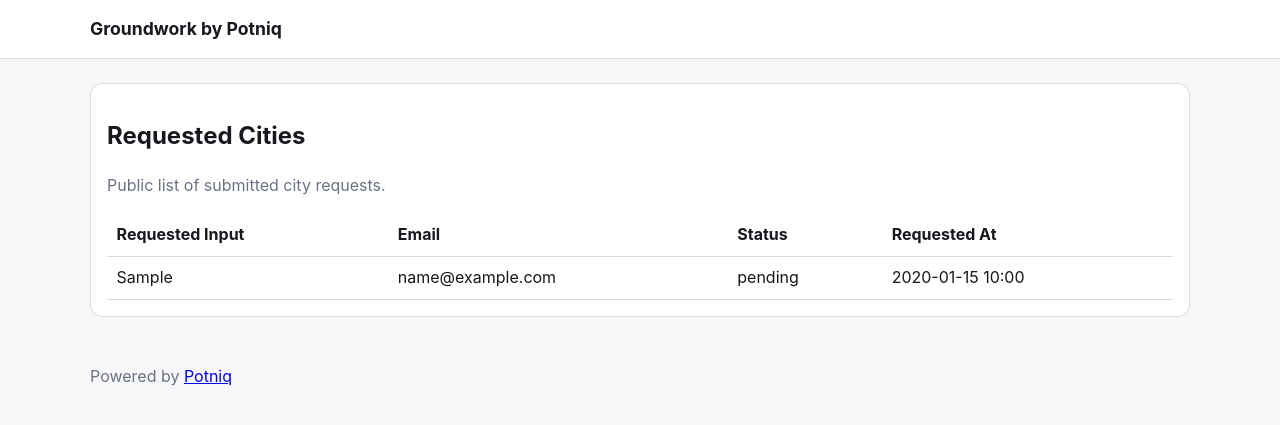
After one commit to potniq/groundwork, a FastAPI app: template app/templates/requests.html in a window 1280 px wide. The commit adds this page. Shown: the top 425 px of the page. Run offline with FastAPI, Linux system fonts and the light colour scheme; the template is opened without the code that fills it: most values are stand-ins (such as "Sample title", 1, 10 or a date in 2020); parts of the project's set-up code (start-up, migrations or seed data) failed here and were passed over; some libraries are stand-ins or nearby versions.

Commit message:
Add requests page, research helper script, and CI deploy flow

```diff
--- a/app/main.py
+++ b/app/main.py
@@ -193,6 +193,18 @@ def request_city(payload: CityRequestCreate, db: Session = Depends(get_db)) -> d
     return {"message": "Thanks, we received your city request."}
 
 
+@app.get("/requests", response_class=HTMLResponse)
+def get_requests_page(request: Request, db: Session = Depends(get_db)) -> HTMLResponse:
+    city_requests = db.scalars(
+        select(CityRequest).order_by(CityRequest.requested_at.desc(), CityRequest.id.desc())
+    ).all()
+    return templates.TemplateResponse(
+        request,
+        "requests.html",
+        {"request": request, "city_requests": city_requests},
+    )
+
+
 @app.get("/{slug}", response_class=HTMLResponse)
 def get_city_page(slug: str, request: Request, db: Session = Depends(get_db)) -> HTMLResponse:
     city = db.scalar(select(City).where(City.slug == slug, City.status == "ready"))
--- a/app/templates/index.html
+++ b/app/templates/index.html
@@ -34,7 +34,7 @@
 {% else %}
 <section class="empty-state">
     <h2>No cities yet</h2>
-    <p>Use the admin endpoint to generate your first city guide.</p>
+    <p>Come back soon for city guides as we add them.</p>
 </section>
 {% endif %}
 
--- /dev/null
+++ b/app/templates/requests.html
@@ -0,0 +1,37 @@
+{% extends "base.html" %}
+
+{% block title %}Requested Cities | Groundwork{% endblock %}
+
+{% block content %}
+<section>
+    <h1>Requested Cities</h1>
+    <p class="subdued">Public list of submitted city requests.</p>
+
+    {% if city_requests %}
+    <div class="table-wrap">
+        <table>
+            <thead>
+                <tr>
+                    <th>Requested Input</th>
+                    <th>Email</th>
+                    <th>Status</th>
+                    <th>Requested At</th>
+                </tr>
+            </thead>
+            <tbody>
+                {% for item in city_requests %}
+                <tr>
+                    <td>{{ item.raw_input }}</td>
+                    <td>{{ item.email or "-" }}</td>
+                    <td>{{ item.status }}</td>
+                    <td>{{ item.requested_at.strftime("%Y-%m-%d %H:%M") if item.requested_at else "-" }}</td>
+                </tr>
+                {% endfor %}
+            </tbody>
+        </table>
+    </div>
+    {% else %}
+    <p>No city requests submitted yet.</p>
+    {% endif %}
+</section>
+{% endblock %}
```
Also changed, not shown: tests/test_api.py (+11 -0 lines), .circleci/continue_config.yml, README.md, 1 other file.
